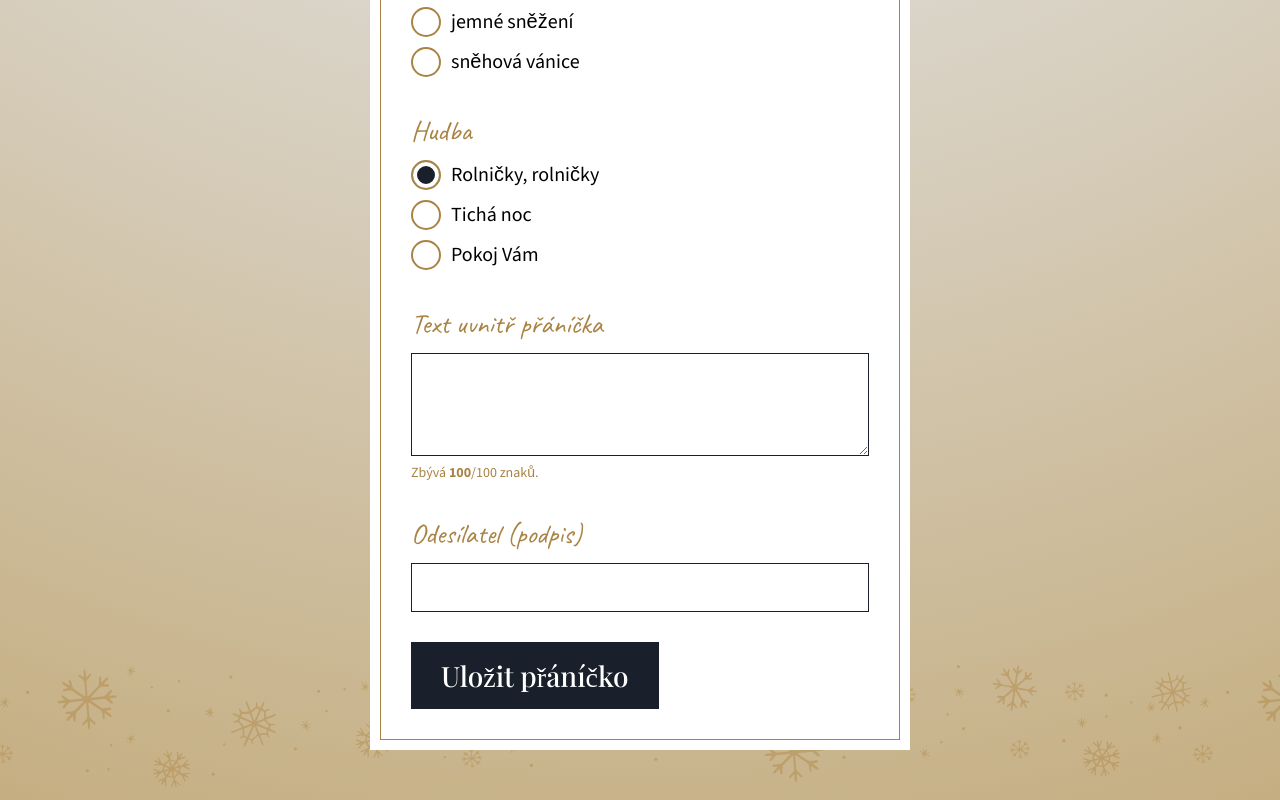
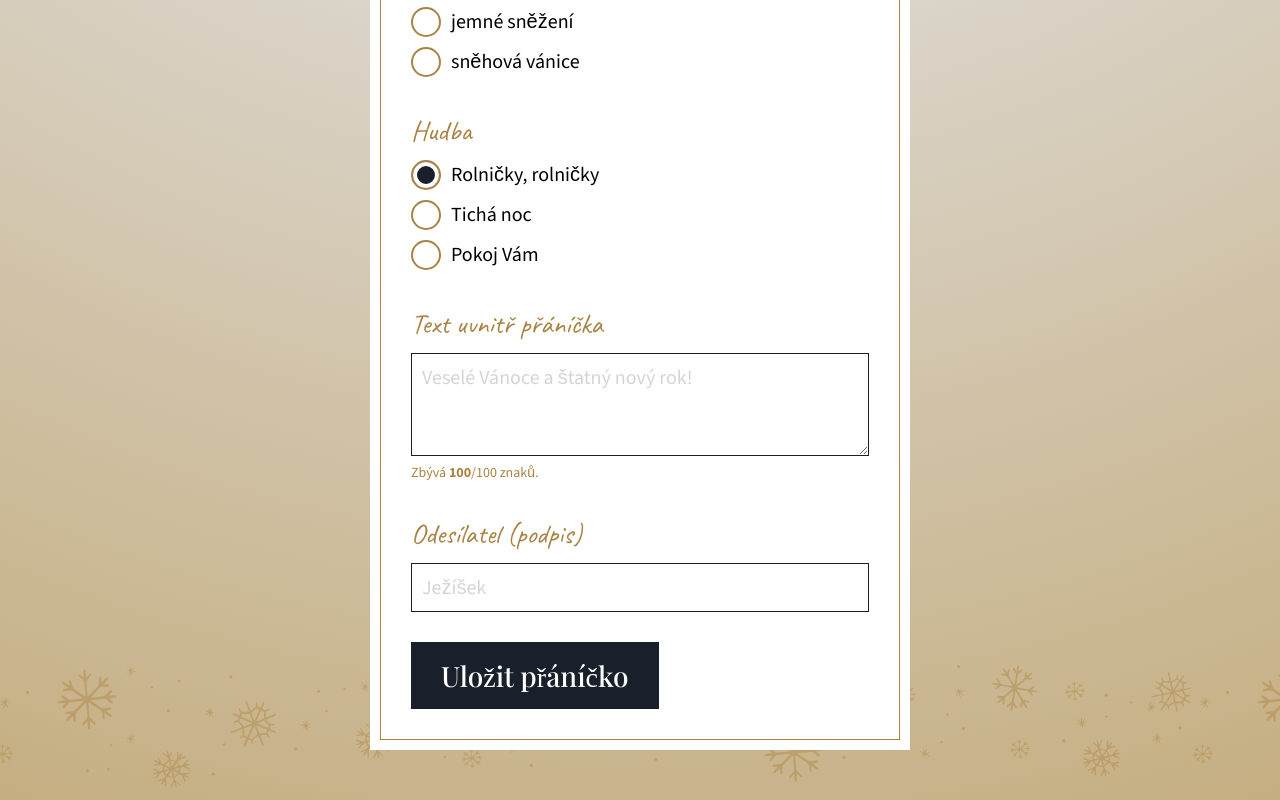
Before and after one commit to petrashaker/Projekt-Pranicko, a React app: page /vytvor-si-prani in a window 1280 px wide. Shown: the part 902-1702 px from the top of the page. Built offline with nearby package versions, Linux system fonts and the light colour scheme; no server answers.

Commit message:
Funkčnost textu přání zavři/otevři, zajištění funkčnosti formuláře

```diff
--- a/src/components/Button/index.jsx
+++ b/src/components/Button/index.jsx
@@ -3,13 +3,13 @@ import { useNavigate } from "react-router-dom";
 
 const Button = ({recieveData, recieveId}) => {
     const dataToSent = {
-        "background": recieveData[0],
-        "color": recieveData[1],
-        "cover": recieveData[2],
-        "music": recieveData[3],
-        "snow": recieveData[4],
-        "text": recieveData[5],
-        "sender": recieveData[6]
+        "background": recieveData[0] || "red",
+        "color": recieveData[1] || "red",
+        "cover": recieveData[2] || "gifts",
+        "music": recieveData[3] || "jingle-bells",
+        "snow": recieveData[4] || 0,
+        "text": recieveData[5] || "Veselé Vánoce a štatný nový rok!",
+        "sender": recieveData[6] || "Ježíšek"
     }
 
     const fetchData = () => {
--- a/src/components/CardCreate/index.jsx
+++ b/src/components/CardCreate/index.jsx
@@ -63,9 +63,16 @@ const CardCreate = ({handleIdRecieved}) => {
 	}
 	// console.log("sender: " + sender)
 
-	let card = []
-	card.push(backgroundChosen, colourChosen, picChosen, musicChosen, snowChosen, noteWritten, sender)
-	// console.log("card: " + card)
+	let cardDefault = ["red", "red", "gifts", "jingle-bells", 0, "Veselé Vánoce a štatný nový rok!", "Ježíšek"]
+
+	let cardChosen = []
+	cardChosen.push(backgroundChosen, colourChosen, picChosen, musicChosen, snowChosen, noteWritten, sender)
+
+	let cardDone = cardDefault.concat(cardChosen)
+	cardDone = cardDone.filter((item, index) => {return (cardDone.indexOf(item) == index) })
+	// console.log("cardDefault: " + cardDefault)
+	// console.log("cardChosen: " + cardChosen)
+	// console.log("cardDone: " + cardDone)
 
     return(
 		<>
@@ -83,7 +90,7 @@ const CardCreate = ({handleIdRecieved}) => {
                         <ChooseMusic music={configuration.music} recieveData={recieveMusic}/>
 						<WriteNote recieveData={recieveNote}/>
 						<Sender recieveData={recieveSender}/>
-						<Button recieveData={card} recieveId={recieveId}/>
+						<Button recieveData={cardChosen} recieveId={recieveId}/>
 					</form>
 
 				</div>
--- a/src/components/CardReady/index.jsx
+++ b/src/components/CardReady/index.jsx
@@ -24,7 +24,7 @@ const CardReady = ({idRecieved}) => {
 
 				<div className="box shadow mb-30">
 					<div className="box__inside pt-0 pb-0">
-						<a href={`https://wish-you-merry-xmas.netlify.app/card/${idRecieved}`} className="pickup__url">https://wish-you-merry-xmas.netlify.app/card/{idRecieved}</a>
+						<a href={`http://localhost:8080/card/${idRecieved}`} className="pickup__url">http://localhost:8080/card/{idRecieved}</a>
 						<p className="pickup__description">
 							Tento odkaz pošli emailem, přes messenger nebo ho dej na sociální sítě. Po kliknutí na odkaz se zobrazí tvoje přáníčko.
 						</p>
--- a/src/components/Sender/index.jsx
+++ b/src/components/Sender/index.jsx
@@ -18,6 +18,7 @@ const Sender = ({recieveData}) => {
             rows="3"
             maxLength="20"
             autoComplete="off"
+            placeholder="Ježíšek"
             onChange={handleChange}
         />
     </div>
--- a/src/components/WriteNote/index.jsx
+++ b/src/components/WriteNote/index.jsx
@@ -17,6 +17,7 @@ const WriteNote = ({recieveData}) => {
                 rows="3"
                 maxLength="100"
                 autoComplete="off"
+                placeholder="Veselé Vánoce a štatný nový rok!"
                 onChange={handleChange}
             />
             <p className="field__description">Zbývá <strong>{100 - text.length}</strong>/100 znaků.</p>
--- a/src/index.jsx
+++ b/src/index.jsx
@@ -1,3 +1,5 @@
+
+
 import React, { useState } from 'react';
 import { render } from 'react-dom';
 import { BrowserRouter, Routes, Route } from 'react-router-dom';
--- a/src/style.css
+++ b/src/style.css
@@ -372,6 +372,10 @@ div.pickup__code {
 	color: var(--color-blue);
 	border: 1px solid var(--color-blue);
 	outline-color: var(--color-gold);
+}
+
+.field__input::placeholder {
+	opacity: 0.3;
 }
 
 /* popisek pod polem */
```
Also changed, not shown: src/components/GetData/GetData.jsx (added, +20 -0 lines).
